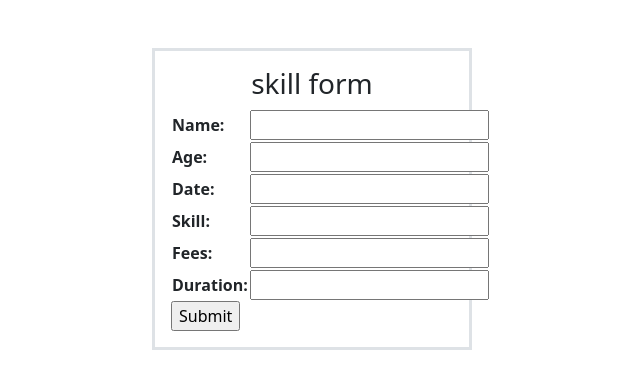
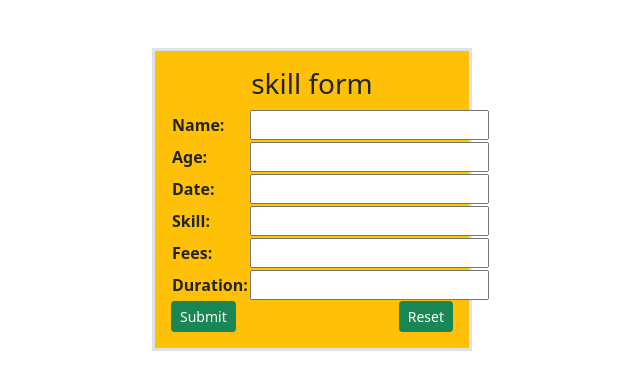
Before and after one commit to mangal-bodele/generic_skill_form, a Django app: page /create/ in a window 1280 px wide. Shown: the top 390 px of the page, without its empty margins (328-968 px from the left). Run offline with Django 5.2, Linux system fonts and the light colour scheme.

Commit message:
initial commit

```diff
--- a/project/templates/crud_app/skill_form.html
+++ b/project/templates/crud_app/skill_form.html
@@ -6,14 +6,15 @@
     <link href="https://cdn.jsdelivr.net/npm/bootstrap@5.0.2/dist/css/bootstrap.min.css" rel="stylesheet" integrity="sha384-EVSTQN3/azprG1Anm3QDgpJLIm9Nao0Yz1ztcQTwFspd3yD65VohhpuuCOmLASjC" crossorigin="anonymous">
 </head>
 <body>
-    <div class="border border-3 col-3 m-auto mt-5 p-3">
+    <div class="border border-3 col-3 m-auto bg-warning mt-5 height-50px p-3">
         <form method="post" enctype="multipart/form-data">
             <h3 class="text-center">skill form</h3>
             {% csrf_token %}
             <table>
                 {{ form.as_table }}
             </table>
-            <input type="submit">
+            <input type="submit" class="btn btn-success btn-sm">
+            <input type="reset" class="btn btn-success btn-sm float-end">
         </form>
     </div>
 
```
